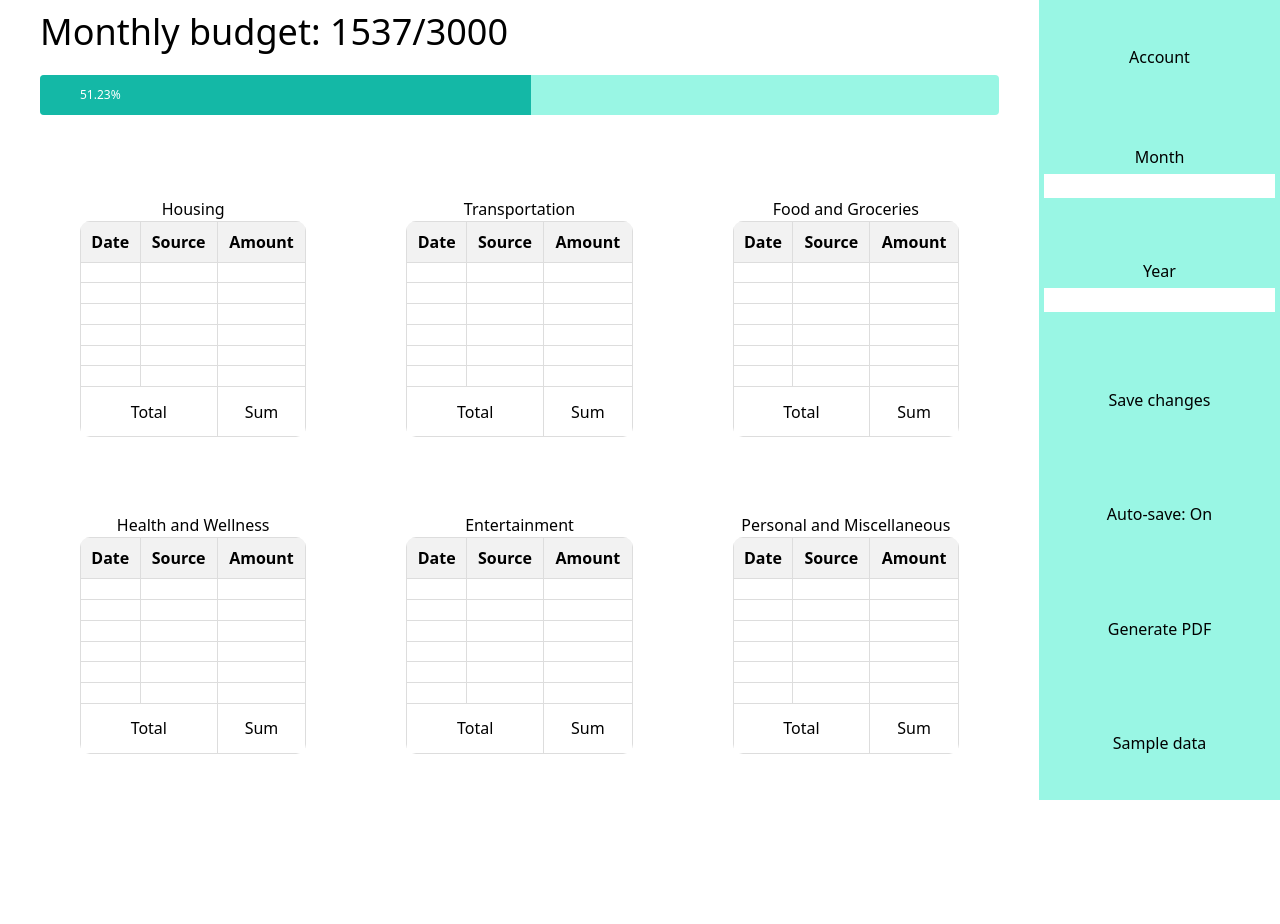
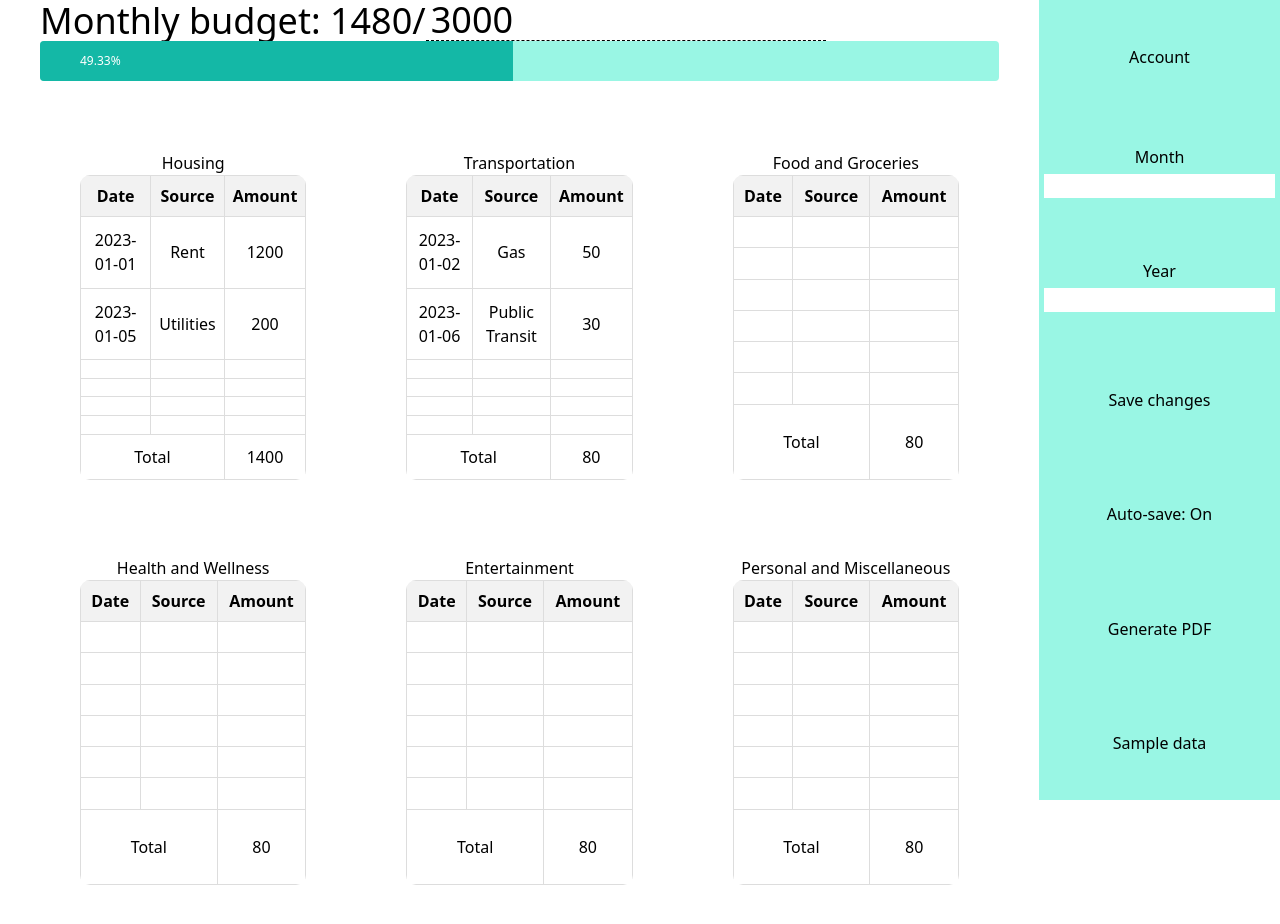
Before and after one commit to BurlacuAdrian/BudgetingApp, a React (Vite) app: page / in a window 1280 px wide. Shown: the top 924 px of the page. Before the commit the page ends 800 px from the top, so only its background shows below. Built offline with nearby package versions, Linux system fonts and the light colour scheme.

Commit message:
Calculate sums and display correct budget percentage

```diff
--- a/src/App.jsx
+++ b/src/App.jsx
@@ -1,40 +1,71 @@
-import MonthlyBudget from "./MonthlyBudget"
-import ProgressBar from "./ProgressBar";
-import RightNav from "./RightNav";
-import ExpensesTable from "./ExpensesTable"
-import React, {useState, useEffect} from 'react';
+import React, { useState, useEffect, useMemo } from 'react';
+import MonthlyBudget from './MonthlyBudget';
+import ProgressBar from './ProgressBar';
+import RightNav from './RightNav';
+import ExpensesTable from './ExpensesTable';
 
 function App() {
   const [a, setA] = useState(1537);
   const [b, setB] = useState(3000);
   const [autoSave, setAutoSave] = useState(true);
+  const [sums, setSums] = useState(Array(6).fill(0));
+
+  const [sumHousing, setSumHousing] = useState(0);
+  const [sumTransportation, setSumTransportation] = useState(0);
+  const [monthlyBudget, setMonthlyBudget] = useState({ before: 0, after: 3000 });
+
+
+
   const handleAutoSaveToggle = (newAutoSave) => {
     setAutoSave(newAutoSave);
-    // Additional logic if needed
+
   };
 
   useEffect(() => {
-    console.log(autoSave)
+    console.log(autoSave);
   }, [autoSave]);
 
-  // Update 'a' and 'b' after a delay as an example
-  // setTimeout(() => {
-  // setA(15);
-  // setB(35);
-  // }, 1000);
+
+  const categoriesData = useMemo(() => [
+    [
+      { date: '2023-01-01', source: 'Rent', amount: 1200 },
+      { date: '2023-01-05', source: 'Utilities', amount: 200 },
+
+    ],
+    [
+      { date: '2023-01-02', source: 'Gas', amount: 50 },
+      { date: '2023-01-06', source: 'Public Transit', amount: 30 },
+
+    ],
+
+  ], []);
+
+
+  useEffect(() => {
+    const sumHousing = categoriesData[0]?.reduce((acc, entry) => acc + entry.amount, 0) || 0;
+    const sumTransportation = categoriesData[1]?.reduce((acc, entry) => acc + entry.amount, 0) || 0;
+
+
+    setSumHousing(sumHousing);
+    setSumTransportation(sumTransportation);
+
+  }, [categoriesData]);
+
+  useEffect(() => {
+    const categorySums = categoriesData.map((category) => category.reduce((acc, entry) => acc + entry.amount, 0));
+    setSums(categorySums);
+  }, [categoriesData]);
+
 
   return (
     <>
       <div className="h-full flex-[12] flex flex-col">
-        <MonthlyBudget a={a}
-          b={b}/>
-        <div className="w-full flex-1 flex-col items-center justify-center ">
-          <ProgressBar a={a}
-            b={b}/>
+        <MonthlyBudget sums={sums} monthlyBudget={monthlyBudget} setMonthlyBudget={setMonthlyBudget}/>
+        <div className="w-full flex-1 flex-col items-center justify-center">
+          <ProgressBar a={sumHousing+sumTransportation} b={monthlyBudget.after} />
         </div>
         <div className="w-full flex-[10] grid-container">
-          {
-          [
+          {[
             'Housing',
             'Transportation',
             'Food and Groceries',
@@ -42,19 +73,16 @@ function App() {
             'Entertainment',
             'Personal and Miscellaneous',
           ].map((title, index) => (
-            <div className="grid-item"
-              key={index}>
+            <div className="grid-item" key={index}>
               <h1>{title}</h1>
-              <ExpensesTable/>
+              <ExpensesTable category={title} data={categoriesData[index] || []} sum={index === 0 ? sumHousing : sumTransportation} />
             </div>
-          ))
-        } </div>
+          ))}
+        </div>
       </div>
-      <RightNav onAutoSaveToggle={handleAutoSaveToggle}/>
-
-
+      <RightNav onAutoSaveToggle={handleAutoSaveToggle} />
     </>
-  )
+  );
 }
 
-export default App
+export default App;
--- a/src/ExpensesTable.jsx
+++ b/src/ExpensesTable.jsx
@@ -1,10 +1,27 @@
-import React from 'react';
-import '../styles.css'
+import React, { useState } from 'react';
+import '../styles.css';
 
-const ExpensesTable = () => {
-  return (<>
-    {/* <h1>Title</h1> */}
-    <table className="my-table w-full h-full">
+const ExpensesTable = ({ category, data, sum }) => {
+  const [isModalOpen, setIsModalOpen] = useState(false);
+
+  const openModal = () => {
+    setIsModalOpen(true);
+  };
+
+  const closeModal = () => {
+    setIsModalOpen(false);
+  };
+
+
+  const paddedData = [...data, ...Array(Math.max(6 - data.length, 0)).fill({ date: '', source: '', amount: '' })];
+
+  return (
+    <>
+      <table
+        className="my-table w-full h-full"
+        onClick={openModal}
+        style={{ cursor: 'pointer' }}
+      >
         <thead>
           <tr>
             <th>Date</th>
@@ -13,22 +30,31 @@ const ExpensesTable = () => {
           </tr>
         </thead>
         <tbody>
-        {/* 8 empty rows */}
-        {[...Array(6)].map((_, index) => (
+          {paddedData.map((entry, index) => (
             <tr key={index}>
-            <td></td>
-            <td></td>
-            <td></td>
+              <td>{entry.date}</td>
+              <td>{entry.source}</td>
+              <td>{entry.amount}</td>
             </tr>
           ))}
           {/* Total row */}
           <tr>
             <td colSpan="2">Total</td>
-          <td >Sum</td>
+            <td>{sum}</td>
           </tr>
         </tbody>
       </table>
-  </>);
+
+      {isModalOpen && (
+        <div className="modal-overlay" onClick={closeModal}>
+          <div className="modal-content" onClick={(e) => e.stopPropagation()}>
+            <p>This is your modal content.</p>
+            <button onClick={closeModal}>Close</button>
+          </div>
+        </div>
+      )}
+    </>
+  );
 };
 
 export default ExpensesTable;
--- a/src/MonthlyBudget.jsx
+++ b/src/MonthlyBudget.jsx
@@ -1,16 +1,28 @@
 import React, { useState, useEffect } from 'react';
 
-const MonthlyBudget = ({ a, b }) => {
-  const [monthlyBudget, setMonthlyBudget] = useState(`${a}/${b}`);
-
+const MonthlyBudget = ({ sums, monthlyBudget, setMonthlyBudget }) => {
+  const totalSum = sums.reduce((acc, sum) => acc + sum, 0);
 
   useEffect(() => {
-    setMonthlyBudget(`${a}/${b}`);
-  }, [a, b]);
+    setMonthlyBudget((prevBudget) => ({ ...prevBudget, before: totalSum }));
+  }, [totalSum, setMonthlyBudget]);
+
+  const handleAfterChange = (event) => {
+    const newAfterValue = parseInt(event.target.value, 10) || 0;
+    setMonthlyBudget((prevBudget) => ({ ...prevBudget, after: newAfterValue }));
+  };
 
   return (
-    <div className="flex-1 ">
-      <h1 className="text-4xl flex items-center h-full pl-10">Monthly budget: {monthlyBudget}</h1>
+    <div className="flex-1">
+      <h1 className="text-4xl flex items-center h-full pl-10">
+        Monthly budget: {monthlyBudget.before}/
+        <input
+          type="number"
+          style={{ borderBottom: '1px dashed #000', padding: '0 5px', width: '400px' }}
+          value={monthlyBudget.after}
+          onChange={handleAfterChange}
+        />
+      </h1>
     </div>
   );
 };
--- a/styles.css
+++ b/styles.css
@@ -78,3 +78,23 @@
 .my-table th {
   background-color: #f2f2f2;
 }
+
+.modal-overlay {
+  position: fixed;
+  top: 0;
+  left: 0;
+  width: 100%;
+  height: 100%;
+
+  display: flex;
+  justify-content: center;
+  align-items: center;
+}
+
+.modal-content {
+  background: white;
+  padding: 20px;
+  width: 80%;
+  max-width: 800px;
+  box-shadow: 0 0 10px rgba(0, 0, 0, 0.5);
+}
```
Lines whose indentation alone changed are shown as unchanged.
